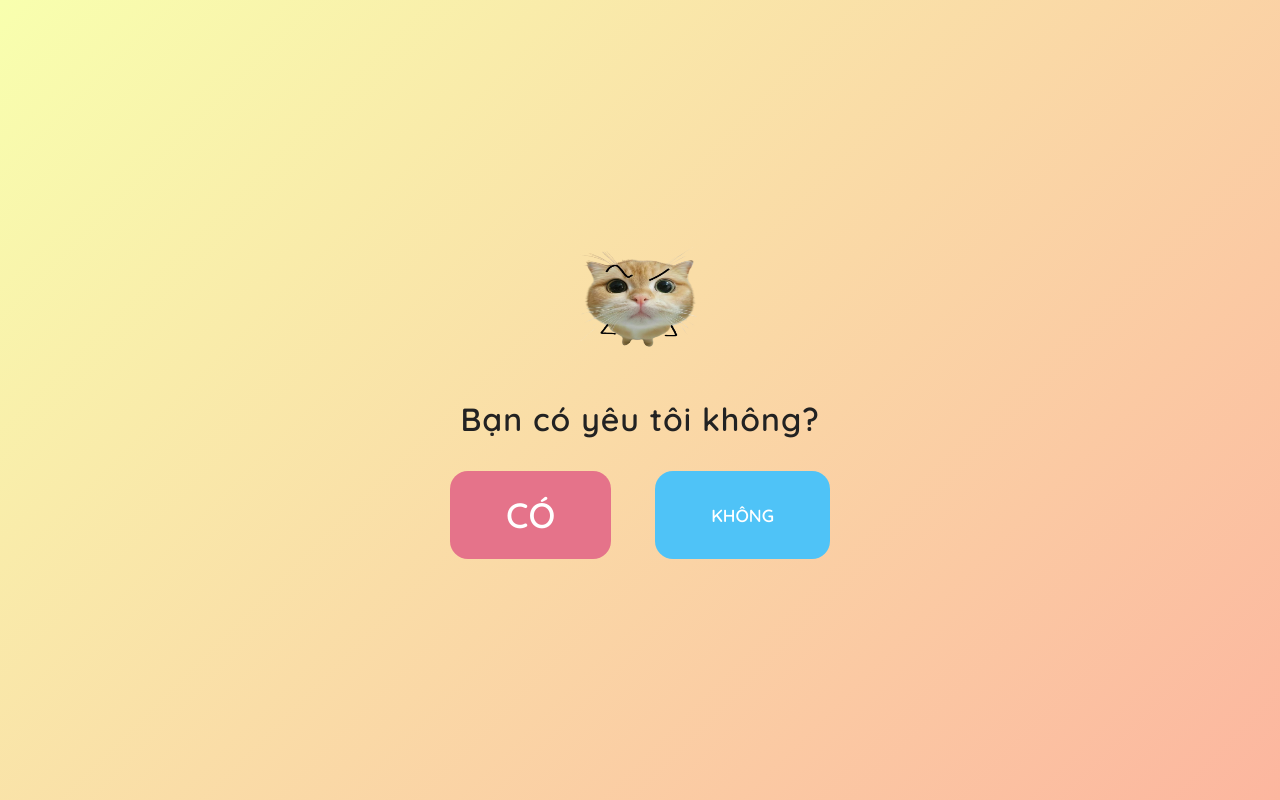
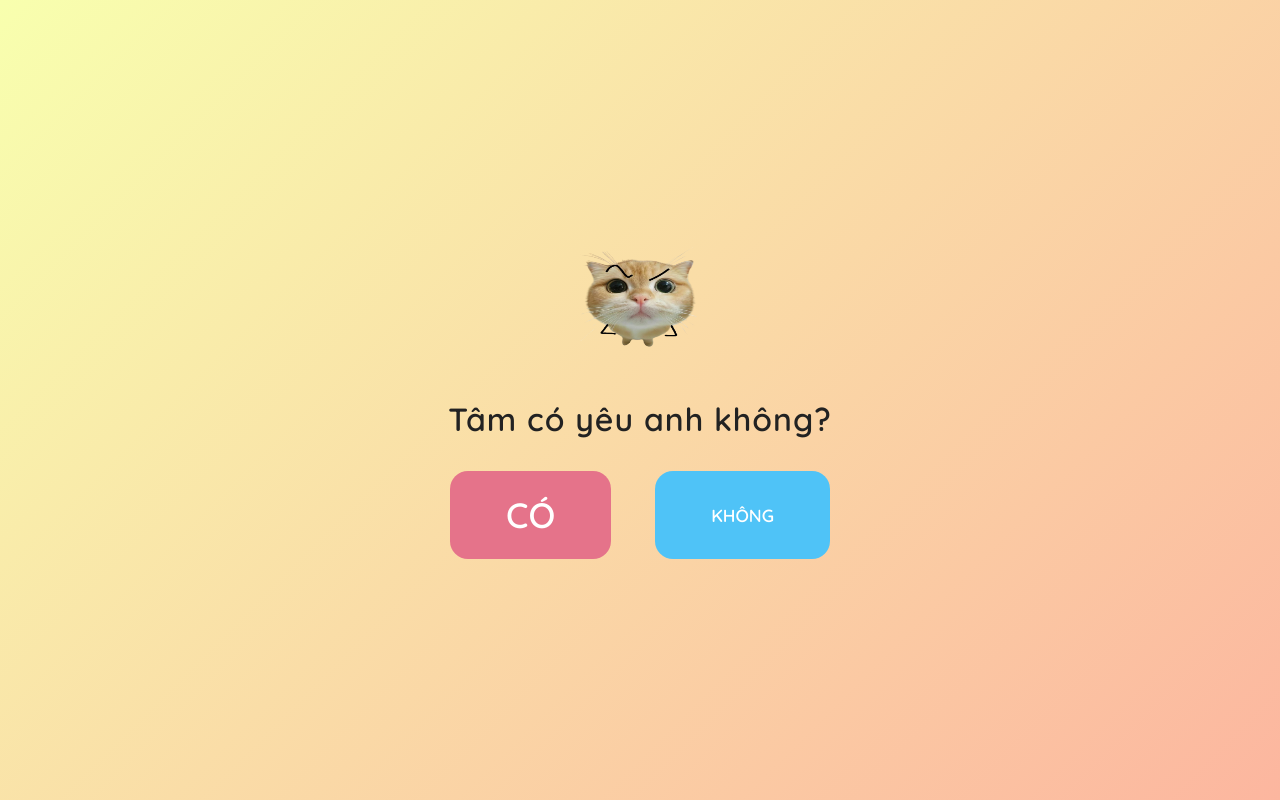
Before and after one commit to PhamMan2004/tr-ch-i, a plain HTML site: page index.html in a window 1280 px wide. Drawn offline with Linux system fonts and the light colour scheme.

Commit message:
Cập nhật code mới

```diff
--- a/index.html
+++ b/index.html
@@ -9,7 +9,7 @@
 <body>
   <div class="container">
     <img id="catIcon" class="icon-cute" src="meo1.png" alt="cat" />
-    <h1 id="question">Bạn có yêu tôi không?</h1>
+    <h1 id="question">Tâm có yêu anh không?</h1>
     <div class="buttons">
       <button id="yesBtn">CÓ</button>
       <button id="noBtn">KHÔNG</button>
```
